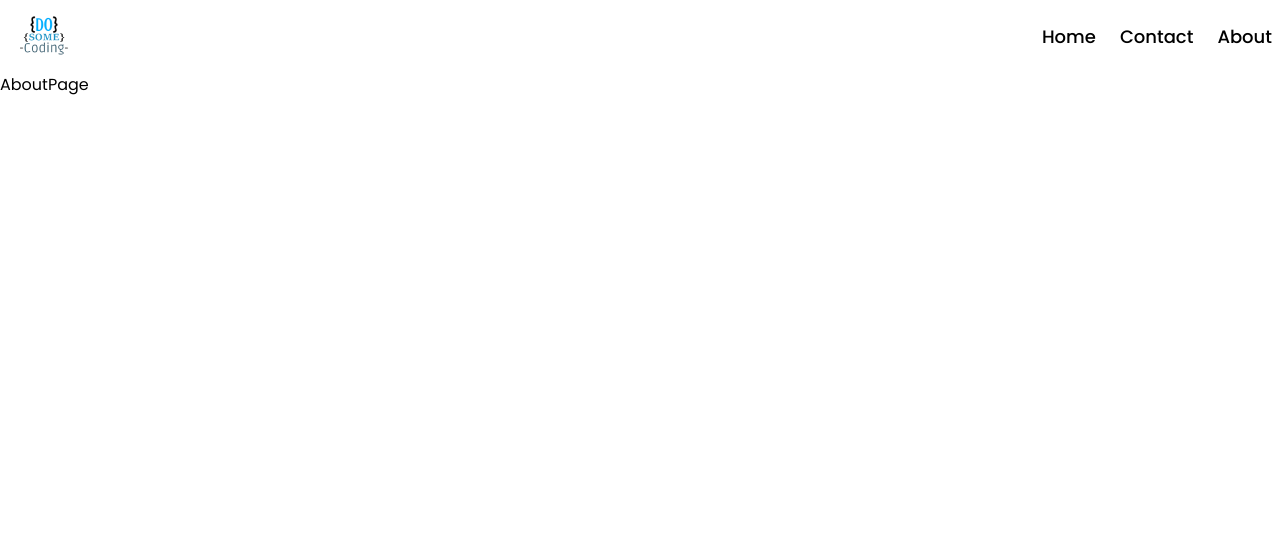
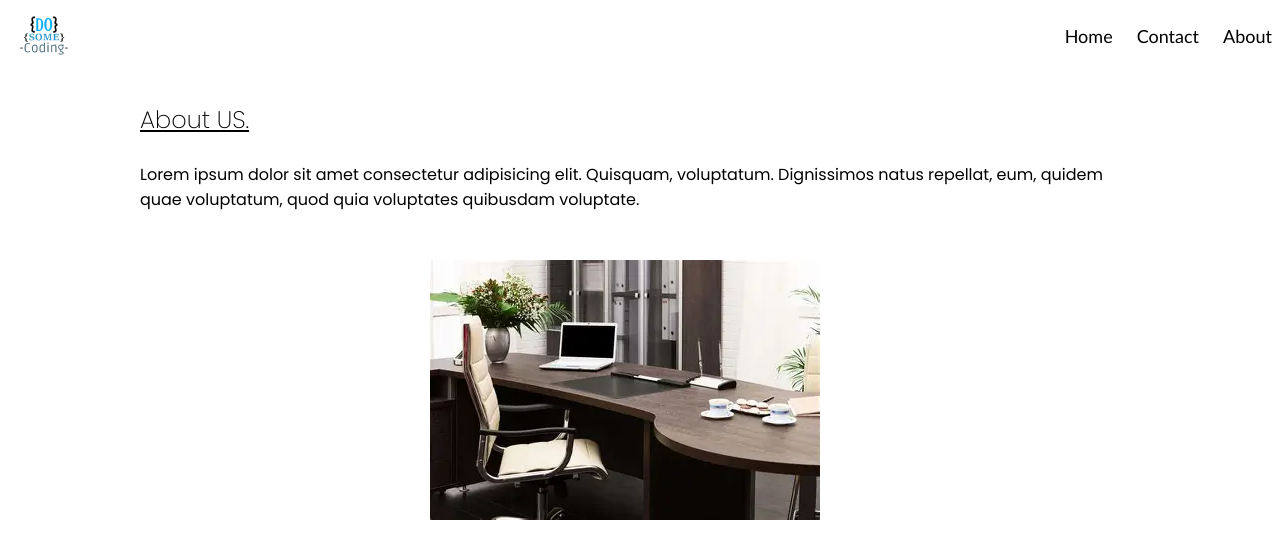
Before and after one commit to Vraj-V/React-Project_Contact, a React (Vite) app: page /about in a window 1280 px wide. Shown: the top 558 px of the page. Built offline with nearby package versions, Linux system fonts and the light colour scheme.

Commit message:
Finished Phase 1

```diff
--- /dev/null
+++ b/src/Component/AboutPage/AboutPage.module.css
@@ -0,0 +1,32 @@
+    .container {
+    max-width: 1000px;
+    margin: 0 auto;
+    margin-top: 30px;
+}
+.container h2{
+    text-decoration: underline;
+    font-weight: 200;
+}
+
+.image_container{
+    width: 42%;
+    height: 300px;
+    margin: 0 auto;
+    margin-top: 3rem;
+    border-radius: 10px;
+    position: relative;
+    }
+
+
+
+.image-container img {
+    display: block;
+    width: 100%;
+    height: auto;
+    border-radius: 8px;
+}
+
+.image-container img:hover{
+    transform: scale(1.05);
+    transition: transform 0.5s ease;
+}
--- /dev/null
+++ b/src/Component/AboutPage/AboutPageC.jsx
@@ -0,0 +1,18 @@
+import React from 'react'
+import style from './AboutPage.module.css'
+import img from '../../assets/about.png'
+
+const AboutPageC = () => {
+  return (
+    <div className={`${style.container}`}>
+        <h2>About US.</h2>
+        <br />
+        <p> Lorem ipsum dolor sit amet consectetur adipisicing elit. Quisquam, voluptatum. Dignissimos natus repellat, eum, quidem quae voluptatum, quod quia voluptates quibusdam voluptate. </p>
+        <div className={`${style.image_container}`}>
+        <img src={img} alt="image" />
+        </div>
+    </div>
+  )
+}
+
+export default AboutPageC
--- /dev/null
+++ b/src/Component/ContactPage/ContPage.jsx
@@ -0,0 +1,17 @@
+import React from 'react'
+import style from './ContPage.module.css'
+
+
+const ContPage = () => {
+  return (
+    <div  className={`${style.container}`} >
+        <h2>CONTACT US</h2>
+        <div className={`${style.main}`}>
+            <h3>Thank you for your interest in contacting us.</h3>
+            <h4>Supporting Email : example@gmail.com</h4>
+        </div>
+    </div>
+  )
+}
+
+export default ContPage
--- /dev/null
+++ b/src/Component/ContactPage/ContPage.module.css
@@ -0,0 +1,25 @@
+    .container {
+    max-width: 1000px;
+    margin: 0 auto;
+    align-items: end;
+    margin-top: 30px;
+}
+
+.main{
+    display: flex;
+    flex-direction: column;
+    gap: 24px;
+    margin-top: 200px;
+    justify-content: center;
+    align-items: center;
+}
+
+.main h3{
+    font-size: 42px;
+}
+
+.main h4{
+    color: rgb(158, 158, 158);
+    font-size: 28px;
+    font-weight: 300;
+}
--- a/src/Component/Navigation/Navigation.module.css
+++ b/src/Component/Navigation/Navigation.module.css
@@ -9,8 +9,9 @@
 .navigation ul {
     display: flex;
     list-style: none;
+    font-family:'Gill Sans', 'Gill Sans MT', Calibri, 'Trebuchet MS', sans-serif;
     gap: 24px;
-    font-weight: 500;
+    font-weight: 400;
     text-decoration: none;
 }
 .navigation a{
--- a/src/Pages/AboutPage.jsx
+++ b/src/Pages/AboutPage.jsx
@@ -1,8 +1,11 @@
 import React from 'react'
+import AboutPageC from '../Component/AboutPage/AboutPageC'
 
 const AboutPage = () => {
   return (
-    <div>AboutPage</div>
+    <div>
+        <AboutPageC />
+    </div>
   )
 }
 
--- a/src/Pages/ContactPage.jsx
+++ b/src/Pages/ContactPage.jsx
@@ -1,8 +1,11 @@
 import React from 'react'
+import ContPage from '../Component/ContactPage/ContPage'
 
 const ContactPage = () => {
   return (
-    <div>ContactPage</div>
+    <div>
+        <ContPage />
+    </div>
   )
 }
 
```
Also changed, not shown: src/assets/about.png (added).
